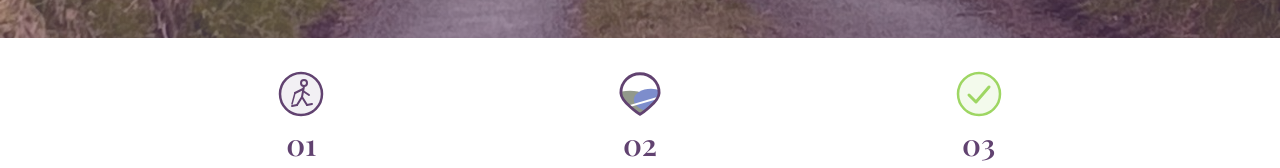
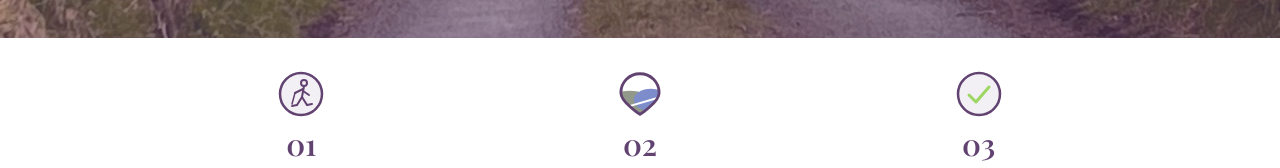
Before and after one commit to thesavides/littlebopeep, a Next.js app: page / in a window 1280 px wide. Shown: the part 399-567 px from the top of the page. Built offline with nearby package versions, Linux system fonts and the light colour scheme; no server answers; the database is empty.

Commit message:
Landing: tick step circle border in Plum to match walker (tick stays Green)
Co-Authored-By: Claude Opus 4.7 <noreply@anthropic.com>

```diff
--- a/src/app/page.tsx
+++ b/src/app/page.tsx
@@ -219,7 +219,7 @@ function LandingPage() {
             <div className="flex flex-col items-center text-center gap-1">
               <div className="h-12 w-12 flex items-center justify-center">
                 <svg width="48" height="48" viewBox="0 0 48 48" fill="none" xmlns="http://www.w3.org/2000/svg">
-                  <circle cx="24" cy="24" r="21" stroke="#9ED663" strokeWidth="2.5" fill="rgba(158,214,99,0.12)"/>
+                  <circle cx="24" cy="24" r="21" stroke="#614270" strokeWidth="2.5" fill="rgba(97,66,112,0.08)"/>
                   <polyline points="14,25 21,32 34,17" stroke="#9ED663" strokeWidth="3" strokeLinecap="round" strokeLinejoin="round"/>
                 </svg>
               </div>
```
